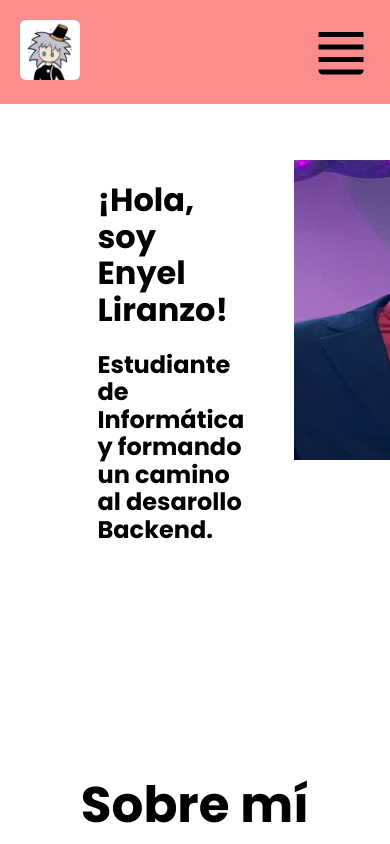
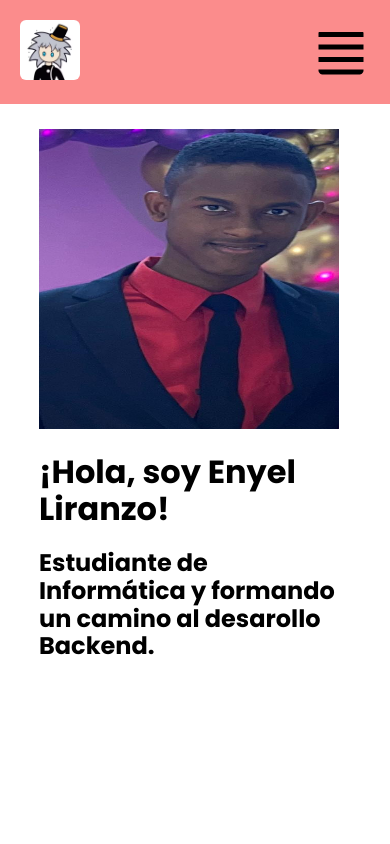
Before and after one commit to Xardimods/pokemon-fetch-api, a website: page index.html in a window 390 px wide. Shown: the top 844 px of the page. Drawn offline with Linux system fonts and the light colour scheme.

Commit message:
[add] Adding a mobile version in alpha

```diff
--- a/src/scss/mobile/_index.scss
+++ b/src/scss/mobile/_index.scss
@@ -1,2 +1,7 @@
 @forward "header";
 @forward "mobile-slide";
+@forward "start";
+@forward "about";
+@forward "learning";
+@forward "social";
+@forward "footer";
--- /dev/null
+++ b/src/scss/mobile/_start.scss
@@ -0,0 +1,12 @@
+@media (min-width: 360px) and (max-width: 768px) {
+
+    .start {
+        height: 110vh;
+    }
+
+    .presentation {
+        width: 80%;
+        flex-direction: column-reverse;
+        margin: 0 auto;
+    }
+}
```
Also changed, not shown: build/css/app.css, src/scss/mobile/_about.scss (added), src/scss/mobile/_footer.scss (added), src/scss/mobile/_learning.scss (added), src/scss/mobile/_social.scss (added), 1 other file.
